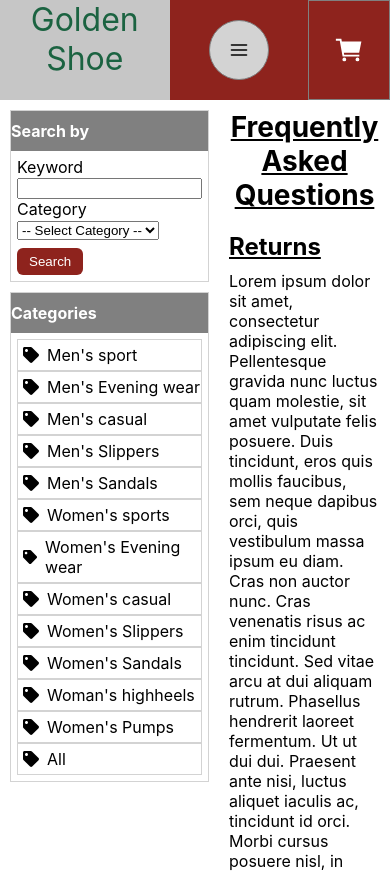
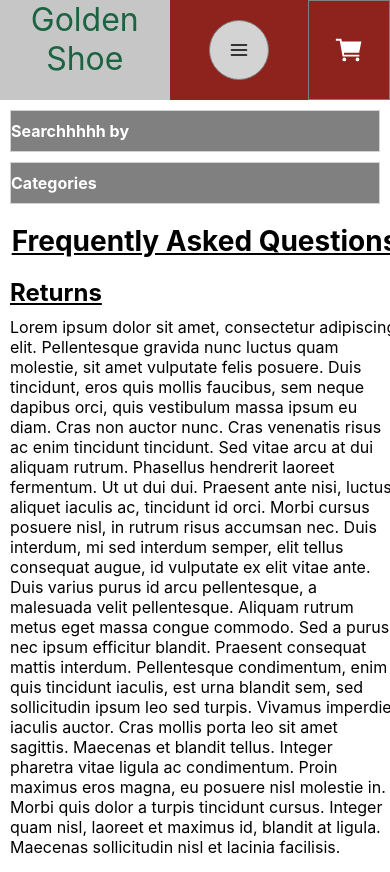
Before and after one commit to BenSymons/golden_shoes, a React (Create React App) app: page /faqs in a window 390 px wide. Shown: the top 872 px of the page. Built offline with nearby package versions, Linux system fonts and the light colour scheme.

Commit message:
make sidebar responsive

```diff
--- a/src/App.css
+++ b/src/App.css
@@ -10,6 +10,12 @@
 .main-section {
   padding-top: 100px;
   display: flex;
+}
+
+.main-section-mobile {
+  padding-top: 100px;
+  display: flex;
+  flex-direction: column;
 }
 
 .page-content {
--- /dev/null
+++ b/src/components/MobileSidebar.jsx
@@ -0,0 +1,48 @@
+import categories from "../data/categories.json"
+import { FaTag } from "react-icons/fa"
+import { useState } from "react"
+
+const MobileSidebar = () => {
+    const [displays, setDisplays] = useState({ "search": false, "categories": false })
+    return (
+        <div className="sidebar">
+            <section>
+                <div
+                    className="label"
+                    onClick={() => setDisplays((prev) => ({ ...prev, search: !prev.search }))}
+                >
+                    <p>Searchhhhh by</p>
+                </div>
+                {displays.search && <div className="sidebar-content">
+                    <label>Keyword</label><br />
+                    <input /><br />
+                    <label>Category</label><br />
+                    <select>
+                        <option>-- Select Category --</option>
+                    </select><br />
+                    <button className="search-button">Search</button>
+                </div>}
+            </section>
+            <section>
+                <div
+                    className="label"
+                    onClick={() => setDisplays((prev) => ({ ...prev, categories: !prev.categories }))}
+                >
+                    <p>Categories</p>
+                </div>
+                {displays.categories && <div className="sidebar-content">
+                    {categories.map((category, index) => {
+                        return (
+                            <div key={`category ${index}`} className="cat">
+                                <FaTag />
+                                <p>{category}</p>
+                            </div>
+                        )
+                    })}
+                </div>}
+            </section>
+        </div>
+    )
+}
+
+export default MobileSidebar
--- a/src/components/PageContainer.jsx
+++ b/src/components/PageContainer.jsx
@@ -7,6 +7,7 @@ import BurgerButton from "./BurgerButton"
 import useWidth from "../utils/useWidth"
 import { useState } from "react"
 import BurgerMenu from "./BurgerMenu"
+import MobileSidebar from "./MobileSidebar"
 
 const PageContainer = ({ children }) => {
     const [menu, setMenu] = useState(false)
@@ -56,8 +57,8 @@ const PageContainer = ({ children }) => {
                 )}
             </section>
             {menu && <BurgerMenu />}
-            <div className="main-section">
-                <Sidebar />
+            <div className={width > 900 ? "main-section" : "main-section-mobile"}>
+                {width > 900 ? <Sidebar /> : <MobileSidebar />}
                 <div className="page-content">
                     {children}
                 </div>
```
